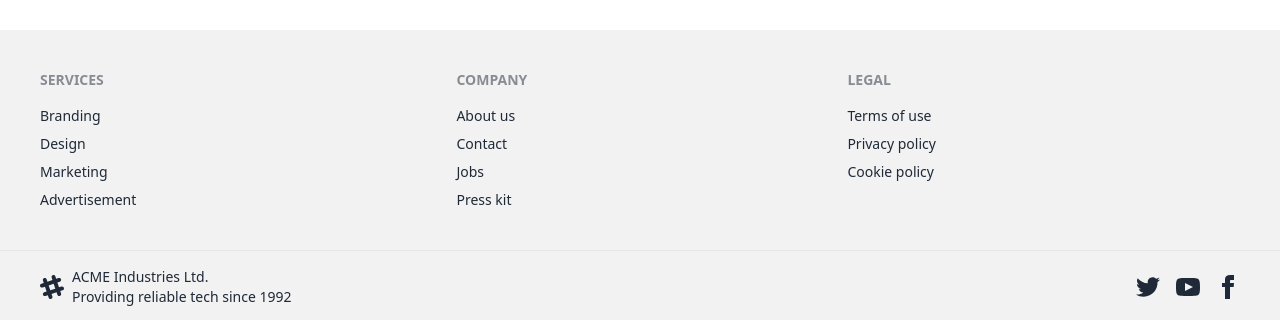
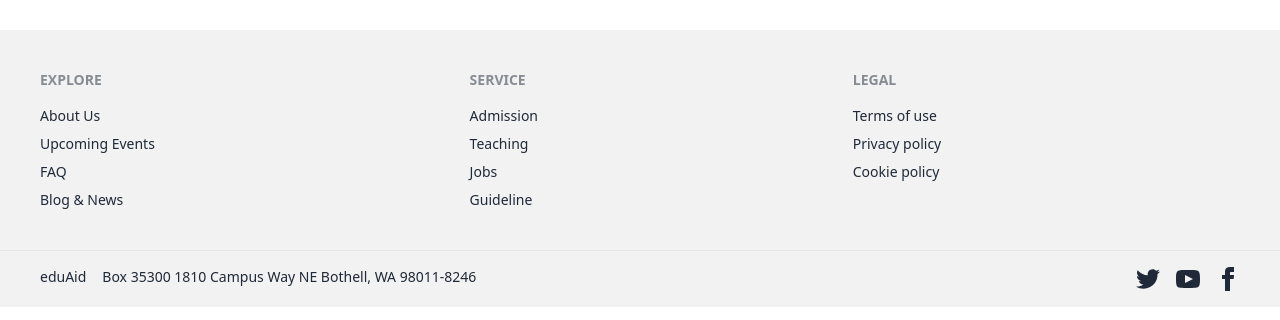
Before and after one commit to arifulislam39/edu-aid, a React (Vite) app: page / in a window 1280 px wide. Shown: the part 2042-2362 px from the top of the page. Built offline with nearby package versions, Linux system fonts and the light colour scheme; no server answers.

Commit message:
footer text added

```diff
--- a/src/Pages/Shared/Footer.jsx
+++ b/src/Pages/Shared/Footer.jsx
@@ -3,18 +3,18 @@ const Footer = () => {
     <>
       <footer className="footer p-10 bg-base-200 text-base-content">
         <div>
-          <span className="footer-title">Services</span>
-          <a className="link link-hover">Branding</a>
-          <a className="link link-hover">Design</a>
-          <a className="link link-hover">Marketing</a>
-          <a className="link link-hover">Advertisement</a>
+          <span className="footer-title">Explore</span>
+          <a className="link link-hover">About Us</a>
+          <a className="link link-hover">Upcoming Events</a>
+          <a className="link link-hover">FAQ</a>
+          <a className="link link-hover">Blog & News</a>
         </div>
         <div>
-          <span className="footer-title">Company</span>
-          <a className="link link-hover">About us</a>
-          <a className="link link-hover">Contact</a>
+          <span className="footer-title">Service</span>
+          <a className="link link-hover">Admission</a>
+          <a className="link link-hover">Teaching</a>
           <a className="link link-hover">Jobs</a>
-          <a className="link link-hover">Press kit</a>
+          <a className="link link-hover">Guideline</a>
         </div>
         <div>
           <span className="footer-title">Legal</span>
@@ -25,20 +25,12 @@ const Footer = () => {
       </footer>
       <footer className="footer px-10 py-4 border-t bg-base-200 text-base-content border-base-300">
         <div className="items-center grid-flow-col">
-          <svg
-            width="24"
-            height="24"
-            viewBox="0 0 24 24"
-            xmlns="http://www.w3.org/2000/svg"
-            fillRule="evenodd"
-            clipRule="evenodd"
-            className="fill-current"
-          >
-            <path d="M22.672 15.226l-2.432.811.841 2.515c.33 1.019-.209 2.127-1.23 2.456-1.15.325-2.148-.321-2.463-1.226l-.84-2.518-5.013 1.677.84 2.517c.391 1.203-.434 2.542-1.831 2.542-.88 0-1.601-.564-1.86-1.314l-.842-2.516-2.431.809c-1.135.328-2.145-.317-2.463-1.229-.329-1.018.211-2.127 1.231-2.456l2.432-.809-1.621-4.823-2.432.808c-1.355.384-2.558-.59-2.558-1.839 0-.817.509-1.582 1.327-1.846l2.433-.809-.842-2.515c-.33-1.02.211-2.129 1.232-2.458 1.02-.329 2.13.209 2.461 1.229l.842 2.515 5.011-1.677-.839-2.517c-.403-1.238.484-2.553 1.843-2.553.819 0 1.585.509 1.85 1.326l.841 2.517 2.431-.81c1.02-.33 2.131.211 2.461 1.229.332 1.018-.21 2.126-1.23 2.456l-2.433.809 1.622 4.823 2.433-.809c1.242-.401 2.557.484 2.557 1.838 0 .819-.51 1.583-1.328 1.847m-8.992-6.428l-5.01 1.675 1.619 4.828 5.011-1.674-1.62-4.829z"></path>
-          </svg>
+
+          <p> eduAid</p>
+          <br />
           <p>
-            ACME Industries Ltd. <br />
-            Providing reliable tech since 1992
+
+            Box 35300 1810 Campus Way NE Bothell, WA 98011-8246
           </p>
         </div>
         <div className="md:place-self-center md:justify-self-end">
```
